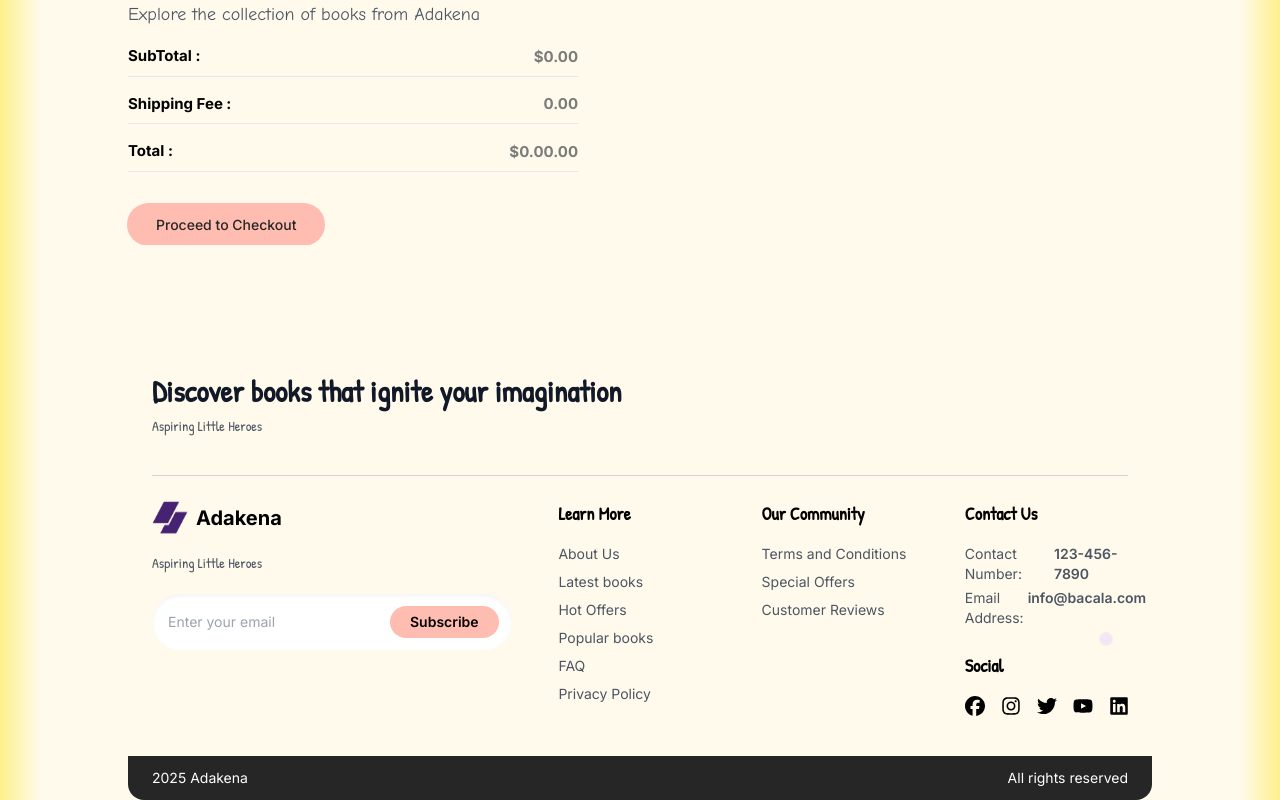
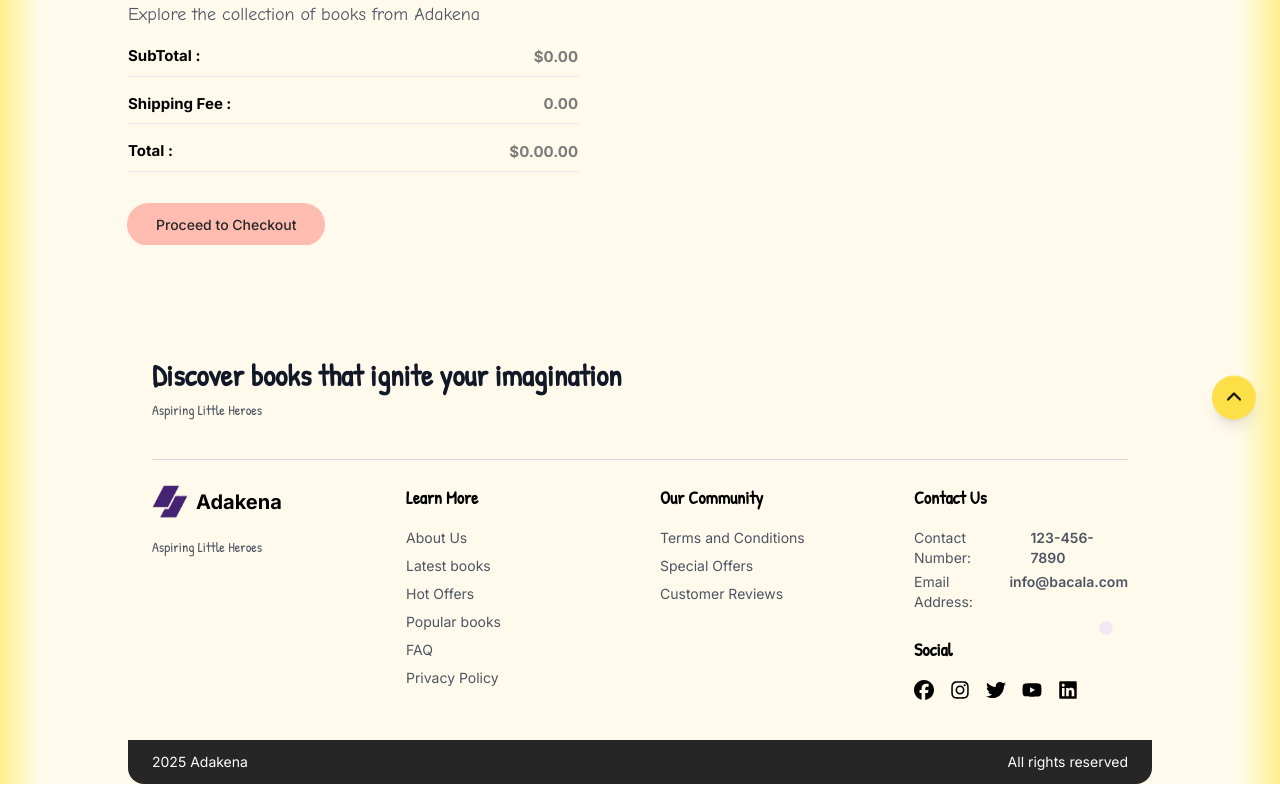
Before and after one commit to martin254/Adakena, a React (Vite) app: page /cart in a window 1280 px wide. Shown: the part 351-1151 px from the top of the page. Built offline with nearby package versions, Linux system fonts and the light colour scheme.

Commit message:
Update Footer.jsx

```diff
--- a/src/components/Footer.jsx
+++ b/src/components/Footer.jsx
@@ -6,23 +6,19 @@ import { FOOTER_CONTACT_INFO, FOOTER_LINKS, SOCIALS } from '../assets/data'
 const Footer = () => {
   return (
     <footer className="relative bg-[#FFFAEB] text-black w-full overflow-hidden">
-
       {/* Wave Divider at the Top */}
       <div className="absolute top-0 left-0 w-full overflow-hidden leading-none rotate-180 z-10">
         <svg viewBox="0 0 1440 150" xmlns="http://www.w3.org/2000/svg" preserveAspectRatio="none">
-          <path
-            fill="#FFFAEB"
-            d="M0,60 C360,180 1080,0 1440,120 L1440,0 L0,0 Z"
-          />
+          <path fill="#FFFAEB" d="M0,60 C360,180 1080,0 1440,120 L1440,0 L0,0 Z" />
         </svg>
       </div>
 
-      {/* Sparkle Dots */}
+      {/* Sparkles */}
       <div className="absolute top-10 left-10 w-2.5 h-2.5 bg-pink-200 rounded-full animate-sparkle z-0" />
       <div className="absolute top-[70%] right-10 w-3 h-3 bg-purple-200 rounded-full animate-sparkle z-0" />
 
-      {/* Content Wrapper */}
-      <div className="relative z-20 max-w-7xl mx-auto px-6 pt-32 pb-10">
+      {/* Footer Content */}
+      <div className="relative z-20 w-full px-6 pt-28 pb-10 mx-auto max-w-screen-2xl">
         {/* Heading */}
         <div className="mb-10">
           <h3 className="text-3xl font-bold mb-2 text-gray-900 font-fun">
@@ -33,29 +29,18 @@ const Footer = () => {
 
         <hr className="my-6 border-gray-300" />
 
-        {/* Grid Content */}
-        <div className="grid grid-cols-1 sm:grid-cols-2 lg:grid-cols-5 gap-10">
-          {/* Logo + Subscribe */}
-          <div className="col-span-2">
+        {/* Grid */}
+        <div className="grid grid-cols-1 md:grid-cols-2 lg:grid-cols-4 gap-10">
+          {/* Logo + Tagline */}
+          <div>
             <Link to="/" className="flex items-center mb-4">
               <img src={logo} alt="logo" className="w-9 h-9 mr-2" />
               <h4 className="text-xl font-bold">Adakena</h4>
             </Link>
             <p className="text-gray-600 mb-5 leading-relaxed font-fun">Aspiring Little Heroes</p>
-
-            <div className="bg-white shadow-inner flex items-center rounded-full px-4 py-3 max-w-[360px]">
-              <input
-                type="email"
-                placeholder="Enter your email"
-                className="flex-grow bg-transparent outline-none placeholder-gray-400 text-sm"
-              />
-              <button className="bg-secondaryOne hover:bg-pink-400 text-black text-sm font-semibold px-5 py-1.5 rounded-full transition ml-3">
-                Subscribe
-              </button>
-            </div>
           </div>
 
-          {/* Links */}
+          {/* Dynamic Links */}
           {FOOTER_LINKS.map((col) => (
             <FooterColumn key={col.title} title={col.title}>
               <ul className="flex flex-col gap-2 text-sm text-gray-600 font-fun">
@@ -68,7 +53,7 @@ const Footer = () => {
             </FooterColumn>
           ))}
 
-          {/* Contact + Socials */}
+          {/* Contact + Social */}
           <div className="flex flex-col gap-6">
             <FooterColumn title={FOOTER_CONTACT_INFO.title}>
               <ul className="flex flex-col gap-1 text-sm text-gray-600 font-fun">
@@ -94,11 +79,26 @@ const Footer = () => {
         </div>
       </div>
 
-      {/* Bottom Bar */}
-      <div className="bg-tertiary text-white py-3 px-6 flex justify-between items-center text-sm rounded-b-2xl">
+      {/* Bottom Strip */}
+      <div className="bg-tertiary text-white py-3 px-6 flex flex-col sm:flex-row justify-between items-center text-sm rounded-b-2xl">
         <span>2025 Adakena</span>
         <span>All rights reserved</span>
       </div>
+
+      {/* Back to Top Button with Upward Arrow */}
+      <button
+        onClick={() => window.scrollTo({ top: 0, behavior: 'smooth' })}
+        className="fixed bottom-6 right-6 z-50 bg-yellow-300 hover:bg-yellow-400 text-white p-3 rounded-full shadow-lg transition-transform animate-bounce hover:scale-110"
+        aria-label="Back to Top"
+      >
+        <svg className="w-5 h-5 text-black" fill="currentColor" viewBox="0 0 20 20">
+          <path
+            fillRule="evenodd"
+            d="M16.707 12.707a1 1 0 01-1.414 0L10 7.414l-5.293 5.293a1 1 0 01-1.414-1.414l6-6a1 1 0 011.414 0l6 6a1 1 0 010 1.414z"
+            clipRule="evenodd"
+          />
+        </svg>
+      </button>
     </footer>
   )
 }
```
